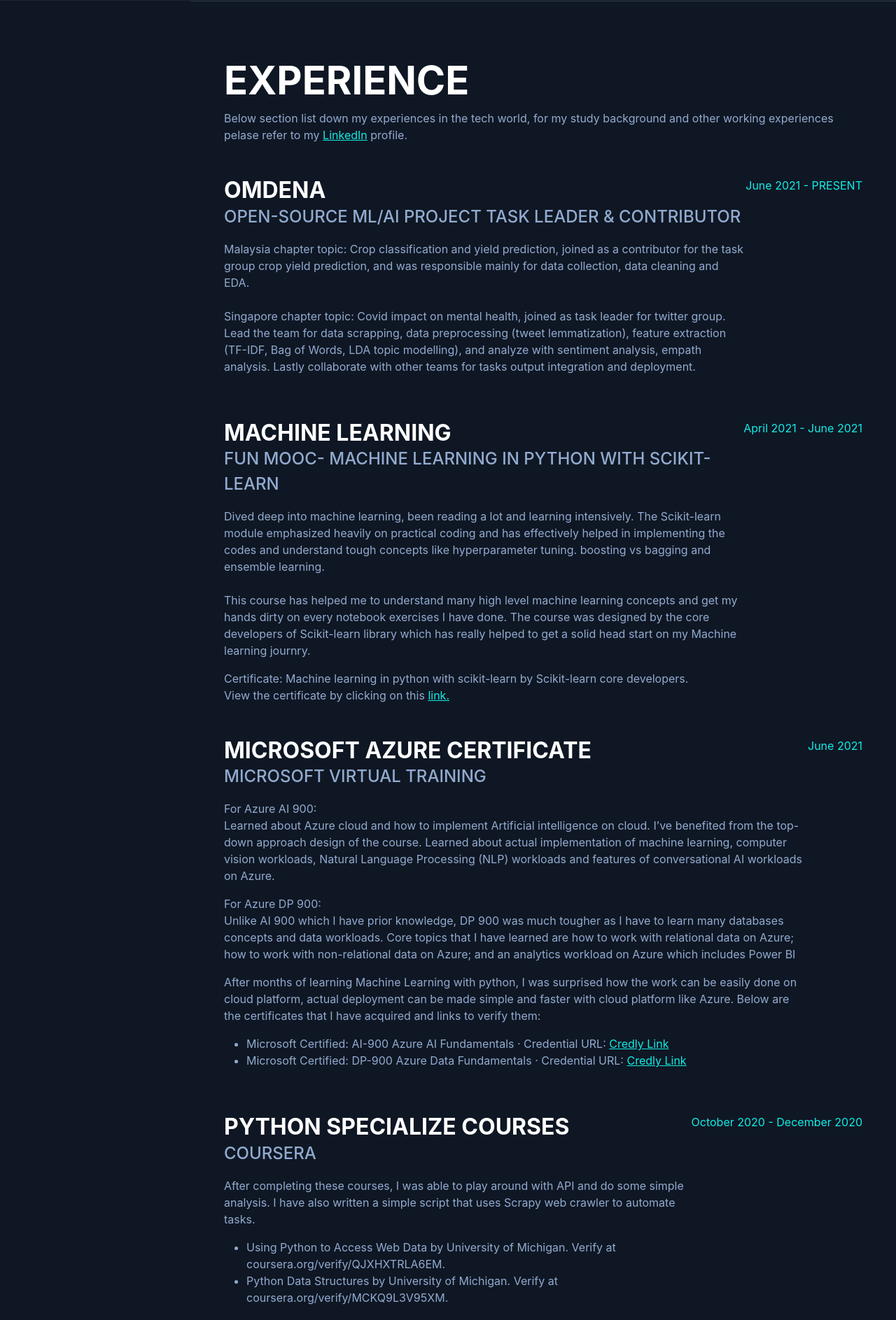
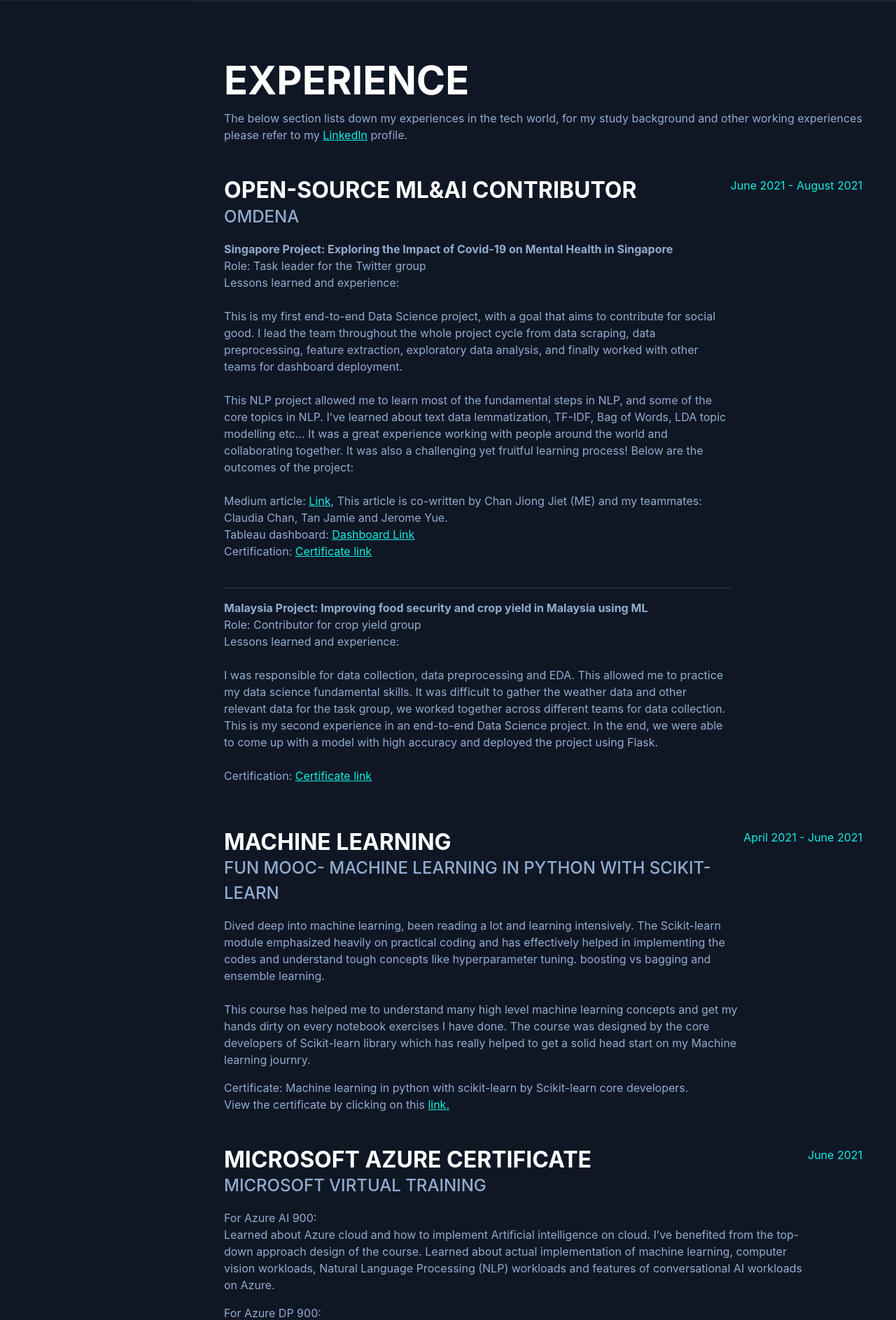
Before and after one commit to cjj1120/flask-portf, a Flask app: page / in a window 1280 px wide. Shown: the part 799-2686 px from the top of the page at 70% size. Run offline with Flask 2, Linux system fonts and the light colour scheme; some libraries are stand-ins or nearby versions; some web fonts are replaced.

Commit message:
add some sections

```diff
--- a/templates/index.html
+++ b/templates/index.html
@@ -39,10 +39,10 @@
     <section class="resume-section" id="experience">
         <div class="resume-section-content">
             <h2 class="mb-2">Experience</h2>
-            <p class="mb-5">Below section list down my experiences in the tech world, for
-                my study background and other working experiences pelase refer to my <a href="https://www.linkedin.com/in/chan-jiong-jiet/">LinkedIn</a>  profile.</p>
+            <p class="mb-5">The below section lists down my experiences in the tech world, for my study background and other working experiences please refer to my <a href="https://www.linkedin.com/in/chan-jiong-jiet/">LinkedIn</a>  profile.</p>
 
-            <div class="d-flex flex-column flex-md-row justify-content-between mb-5">
+            <!-- New section can uncomment and use code block below -->
+            <!-- <div class="d-flex flex-column flex-md-row justify-content-between mb-5">
                 <div class="flex-grow-1">
                     <h3 class="mb-0">OMDENA
                     </h3>
@@ -53,6 +53,41 @@
                     </P>
                 </div>
                 <div class="flex-shrink-0"><span class="text-primary">June 2021 - PRESENT</span></div>
+            </div> -->
+
+
+            <div class="d-flex flex-column flex-md-row justify-content-between mb-5">
+                <div class="flex-grow-1">
+                    <h3 class="mb-0">Open-source ML&AI contributor
+                    </h3>
+                    <div class="subheading mb-3">Omdena</div>
+                    <P>
+                    <b>   Singapore Project: Exploring the Impact of Covid-19 on Mental Health in Singapore </b> <br>
+                    Role: Task leader for the Twitter group <br>
+                    Lessons learned and experience: <br><br>
+                    This is my first end-to-end Data Science project, with a goal that aims to contribute for social good. I lead the team throughout the whole project cycle from data scraping, data preprocessing, feature extraction, exploratory data analysis, and finally worked with other teams for dashboard deployment.
+                    <br><br>
+                    This NLP project allowed me to learn most of the fundamental steps in NLP, and some of the core topics in NLP. I’ve learned about text data lemmatization, TF-IDF, Bag of Words, LDA topic modelling etc… It was a great experience working with people around the world and collaborating together. It was also a challenging yet fruitful learning process! Below are the outcomes of the project:
+                    <br><br>
+                    Medium article: <a href="https://medium.com/@cjj8168/exploring-the-impact-of-covid-19-on-mental-health-in-singapore-df68eae38309" target="_blank">Link</a>, This article is co-written by Chan Jiong Jiet (ME) and my teammates: Claudia Chan, Tan Jamie and Jerome Yue.
+                    <br>
+                    Tableau dashboard: <a href="https://public.tableau.com/app/profile/claudia.chan/viz/OmdenaFinalv2/Dashboard3?publish=yes" target="_blank">Dashboard Link</a>
+                    <br>
+                    Certification: <a href="{{ url_for('static', filename='assets/img/Omdena-Sin.png')}}"  target="_blank">Certificate link</a>
+
+                    <br><br> <b> <hr>
+                    Malaysia Project:  Improving food security and crop yield in Malaysia using ML</b>  <br>
+                    Role: Contributor for crop yield group <br>
+                    Lessons learned and experience:  <br> <br>
+                    I was responsible for data collection, data preprocessing and EDA. This allowed me to practice my data science fundamental skills. It was difficult to gather the weather data and other relevant data for the task group, we worked together across different teams for data collection. This is my second experience in an end-to-end Data Science project. In the end, we were able to come up with a model with high accuracy and deployed the project using Flask.
+                    <br><br>
+                    Certification: <a href="{{ url_for('static', filename='assets/img/Omdena-My.png')}}"  target="_blank">Certificate link</a>
+
+
+
+                    </P>
+                </div>
+                <div class="flex-shrink-0"><span class="text-primary">June 2021 - August 2021</span></div>
             </div>
             <div class="d-flex flex-column flex-md-row justify-content-between mb-5">
                 <div class="flex-grow-1">
@@ -99,6 +134,27 @@
                 </div>
                 <div class="flex-shrink-0"><span class="text-primary">October 2020 - December 2020</span></div>
             </div>
+
+            <div class="d-flex flex-column flex-md-row justify-content-between mb-5">
+                <div class="flex-grow-1">
+                    <h3 class="mb-0">DeepLearning.AI                     </h3>
+
+                    <div class="subheading mb-3">Coursera</div>
+                    <P>
+                        Course by Andrew Ng. Learned about basics of deep learning and built shallow and deep network, also learned about important concepts like forward and backward propagation. <br>
+                        Certificate:
+
+                    </P>
+                    <ul>
+                        <li>Neural Networks and Deep Learning by Andrew Ng (DeepLearning.AI). Verify at coursera.org/verify/7KSTVPFEAGJN </li>
+
+                    </ul>
+
+                </div>
+            <div class="flex-shrink-0"><span class="text-primary">September 2021 - September 2023</span></div>
+
+            </div>
+
             <div class="d-flex flex-column flex-md-row justify-content-between mb-5">
                 <div class="flex-grow-1">
                     <h3 class="mb-0">Data Science courses</h3>
@@ -154,7 +210,7 @@
                         in carrying out a project.
                         <br>
                         <br>
-                        Certification: Here's the <a href="{{ url_for('static', filename='assets/img/PM Cert.PNG')}}"  target="_blank">link.  </a> to view the certification in image form.
+                        Certification: Here's the <a href="{{ url_for('static', filename='assets/img/PM Cert.PNG')}}"  target="_blank">link.  </a> to view the certificate in image form.
 
                     </P>
                 </div>
@@ -202,7 +258,7 @@
     <section class="resume-section" id="interests">
         <div class="resume-section-content">
             <h2 class="mb-5">Interests</h2>
-            <p>I developed interest in programming when I was taking statistics course back in uni, I took beginner course for Data science and started my programming journey. After my graduation, I started to learn web development and I’ve built static websites with templates available online. When I was working I was exposed to mobile app development and got the chance to maintain and upgrade a wordpress website. </p>
+            <p>I developed interest in programming when I was taking statistics course back in uni, I took beginner course for Data science and started my programming journey. After my graduation, I started to learn web development and I’ve built static websites with templates available online. When I started working I was exposed to mobile app development and got the chance to maintain and upgrade a wordpress website. </p>
 
             <p class="mb-0">As I dived deeper into programming I developed interest in the more advanced topics like Machine Learning, Artificial Intelligence and Deep learning. I’m currently taking Maths course to better understand the algorithm. I am also actively involved in open source projects and Kaggle competitions to sharpen my skill.</p>
 
```
Also changed, not shown: static/assets/img/Datacamp.png (added), static/assets/img/Omdena-My.png (added), static/assets/img/Omdena-Sin.png (added).
